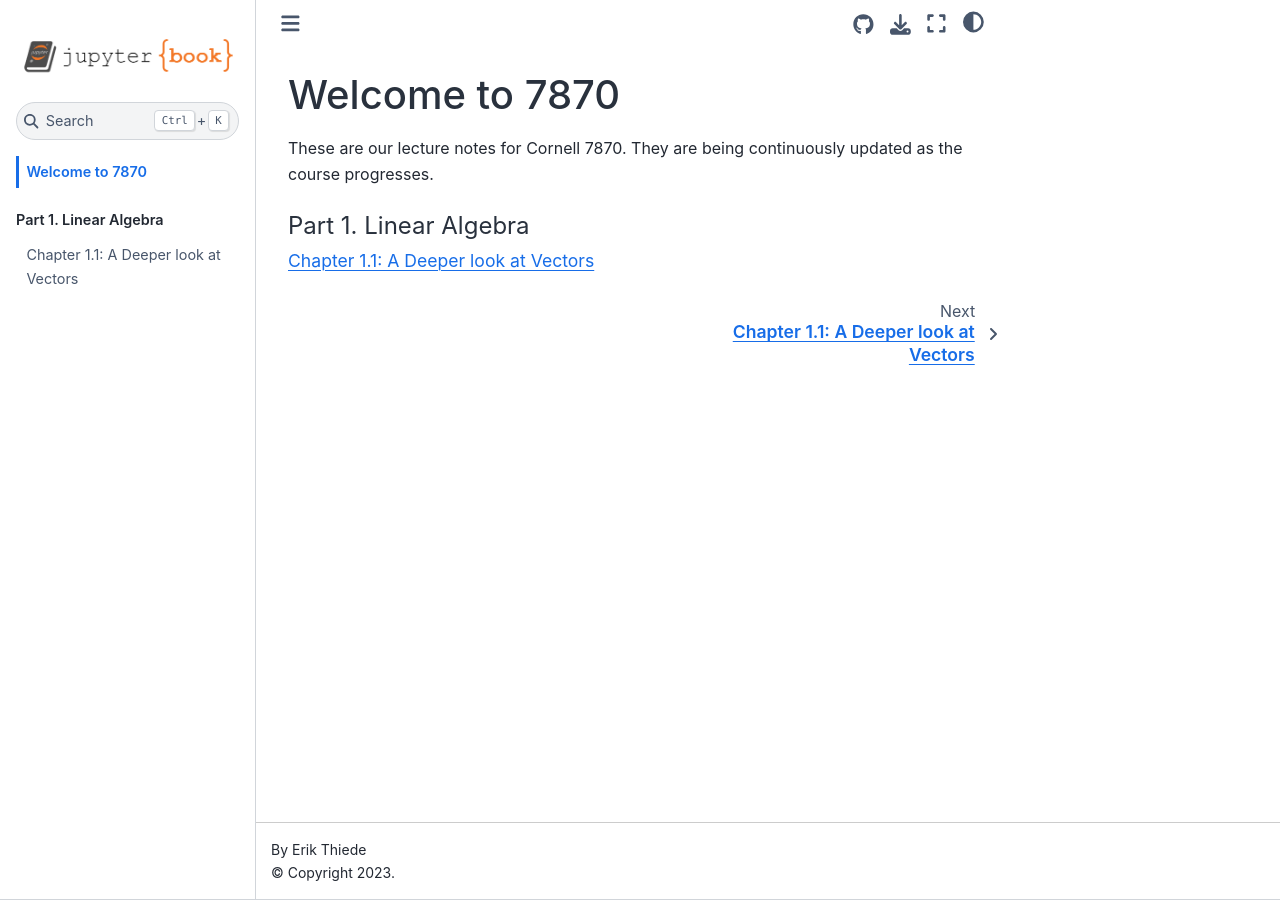
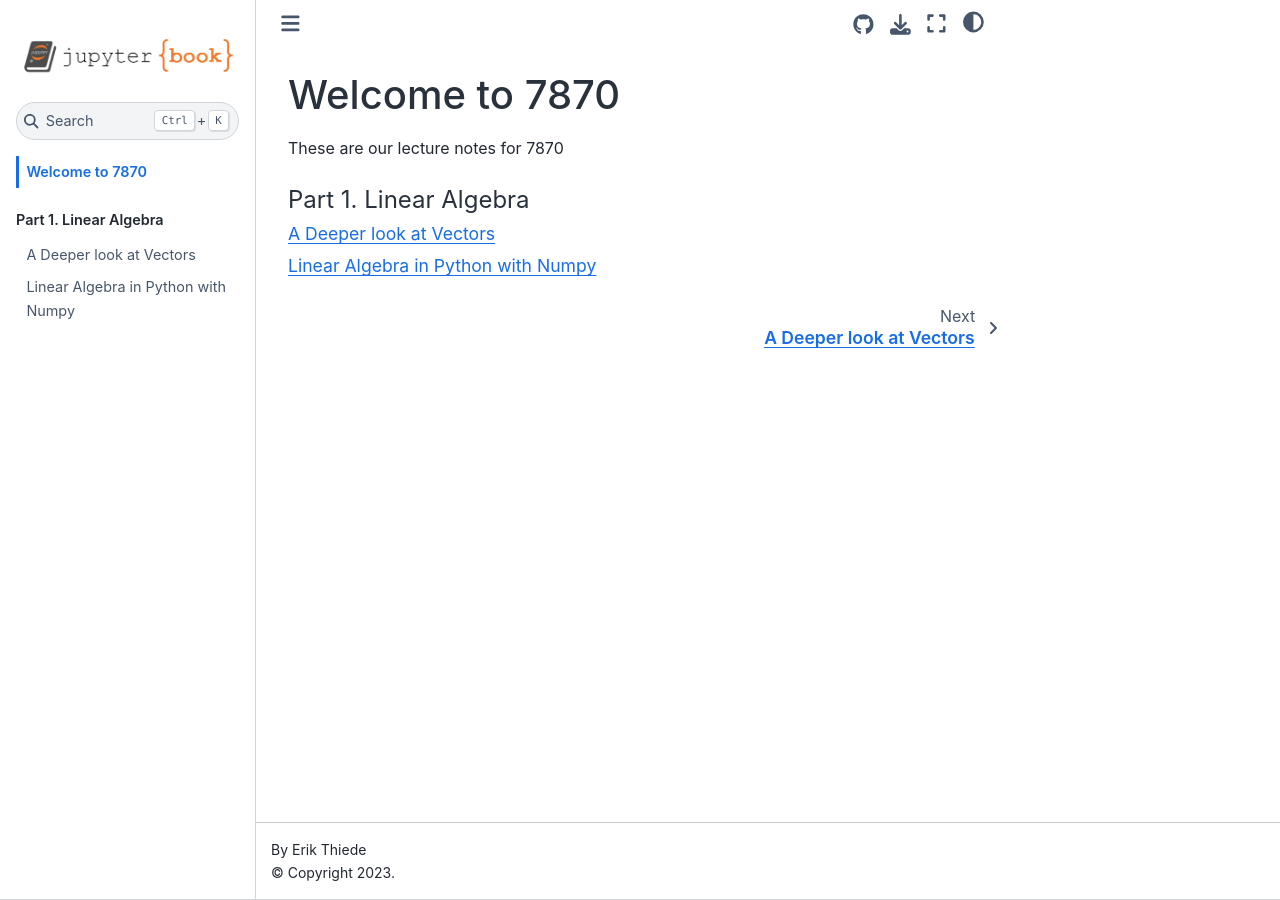
Before and after one commit to cornell-chem-7870/lecture_notes, a Jupyter Book: the page built from intro.md, in a window 1280 px wide. Built offline with Jupyter Book 1.0.4 settings and Sphinx 7.4.7 and the Sphinx Book theme 1.1.4, drawn with Linux system fonts in a browser that asks for light colours; some of the changed lines change nothing that is shown.

Commit message:
Added lecture 2 on numpy arrays

````diff
--- a/_toc.yml
+++ b/_toc.yml
@@ -7,3 +7,4 @@
   - caption: Part 1. Linear Algebra
     chapters:
     - file: lecture-01-intro_vectors.md
+    - file: lecture-02-coding_matrices_in_python.md
--- a/intro.md
+++ b/intro.md
@@ -1,6 +1,6 @@
 # Welcome to 7870
 
-These are our lecture notes for Cornell 7870.  They are being continuously updated as the course progresses.
+These are our lecture notes for 7870
 
 ```{tableofcontents}
 ```
--- a/lecture-01-intro_vectors.md
+++ b/lecture-01-intro_vectors.md
@@ -11,7 +11,7 @@
   name: python3
 ---
 
-# Chapter 1.1: A Deeper look at Vectors
+# A Deeper look at Vectors
 
 ## Learning Objectives
 
--- /dev/null
+++ b/lecture-02-coding_matrices_in_python.md
@@ -0,0 +1,302 @@
+---
+jupytext:
+  text_representation:
+    extension: .md
+    format_name: myst
+    format_version: 0.13
+    jupytext_version: 1.16.4
+kernelspec:
+  display_name: comp-prob-solv
+  language: python
+  name: python3
+---
+
+# Linear Algebra in Python with Numpy
+
+## Learning Objectives
+
+- Be able to use the `numpy` library to create and manipulate matrices.
+- Using `numpy.linalg` to perform more advanced matrix operations.
+- Understand the difference between element-wise operations and matrix operations.
+
+## Introduction to  Numpy
+
+Numpy is a python library for numerical computing. It provides support for large, multi-dimensional arrays and matrices, along with a collection of mathematical functions to operate on these arrays.
+The core data structure in numpy is the `ndarray`, which is a multidimensional array of elements of the same type. To initialize a numpy array, you can use the `np.array()` function.
+
+```python
+import numpy as np
+
+# Create a 1D numpy array
+a = np.array([1, 2, 3, 4, 5])
+print(a)
+
+# Create a 2D numpy array
+b = np.array([[1, 2, 3], [4, 5, 6]])
+print(b)
+```
+
+1D numpy arrays are treated vectors, with little distinction between row and column vectors. 2D numpy arrays are treated as matrices, with rows and columns.
+(One can make an explicit row or column vector by thinking of it as a one-row or one-column matrix,
+and making a 2D array that is shape `(1, n)` or `(n, 1)` respectively.)
+A 3D numpy array can be thought of as a collection of matrices, or a 3-tensor.
+
+Numpy also has support for arrays of complex numbers: in python, complex numbers are represented as `j` rather than `i`.
+
+```python
+import numpy as np
+
+# Create a 1D numpy array of complex numbers
+a = np.array([1 + 2j, 3 + 4j, 5 + 6j])
+print(a)
+```
+
+
+### Accessing Elements of a Numpy Array
+
+You can access elements of a numpy array using indexing. Numpy arrays are zero-indexed, meaning the first element has an index of 0.
+Subsequent elements have indices 1, 2, 3, and so on. You can also use negative indices to access elements from the end of the array.
+
+```python
+import numpy as np
+
+a = np.array([1, 2, 3, 4, 5])
+
+# Access the first element
+print(a[0])
+
+# Access the last element
+print(a[-1])
+```
+
+You can also access ranges of elements using slicing. Slicing allows you to access a subset of elements from the array by specifying a start index, end index, and step size.
+
+```python
+import numpy as np
+
+a = np.array([1, 2, 3, 4, 5])
+
+# Access the first three elements
+print(a[:3])
+
+# Access the second, third, and fourth elements
+print(a[1:4])
+```
+The indexing is *inclusive* on the left and *exclusive* on the right: `a[start:end]` will return elements `start`, `start+1`, ..., `end-1`.
+One can also specify a step size, which is the number of elements to skip between each element.
+
+```python
+import numpy as np
+
+a = np.array([1, 2, 3, 4, 5, 6, 7, 8, 9, 10])
+
+# Access every other element
+print(a[::2])
+
+# Access elements in reverse order
+print(a[::-1])
+
+# Access every second element between the 3rd and 8th elements
+print(a[2:8:2])
+```
+
+#### Accessing Elements of a 2D Numpy Array
+
+For 2D numpy arrays, you can access elements using two indices: the row index and the column index. The row index comes first, followed by the column index.
+
+```python
+import numpy as np
+
+a = np.array([[1, 2, 3], [4, 5, 6], [7, 8, 9]])
+
+# Access the element in the first row and first column
+print(a[0, 0])
+
+# Access the element in the second row and third column
+print(a[1, 2])
+```
+
+You can also use slicing to access ranges of elements in a 2D numpy array.
+
+```python
+import numpy as np
+
+a = np.array([[1, 2, 3], [4, 5, 6], [7, 8, 9]])
+
+# Access the first row
+print(a[0, :])
+
+# Access the second column
+print(a[:, 1])
+
+# Access a submatrix
+print(a[:2, :2])
+```
+Note that here a colon `:` is used to indicate that all elements along that axis should be included.
+
+### Basic Operations on Numpy Arrays
+
+Most operations on numpy arrays are element-wise. This means that the operation is applied to each element of the array individually.
+
+```python
+import numpy as np
+
+a = np.array([1, 2, 3, 4, 5])
+
+# Add 1 to each element
+b = a + 1
+print(b)
+
+# Square each element: exponentiation is double asterisk NOT caret
+c = a**2
+print(c)
+```
+
+Many additional mathematical operations are available in numpy, such as `np.sin()`, `np.cos()`, `np.exp()`, and `np.log()`.
+Again, these operations are applied element-wise to the array.
+
+```python
+import numpy as np
+a = np.array([[1, 2], [3, 4]])
+
+# Compute the sine of each element
+b = np.sin(np.pi * a)
+print(b)
+```
+In general, element-wise operations such as adding, subtracting, etc, typically require that the two arrays have the same shape.
+
+```python
+import numpy as np
+
+a = np.array([[1, 2, 3], [4, 5, 6]])
+b = np.array([[7, 8, 9], [10, 11, 12]])
+
+# Add the two arrays element-wise
+c = a + b
+print(c)
+```
+However, there is one exception: numpy will tile along dimensions of size 1 to make the shapes match.
+
+```python
+import numpy as np
+
+a = np.array([[1, 2, 3], [4, 5, 6]]) # 2x3
+b = np.array([[7, 8, 9]]) # 1x3
+
+# Add the two arrays element-wise
+c = a + b
+print(c) # b is added to each row of a
+
+d = np.array([[1, 2], [3, 4], [5, 6]]) # 3x2
+e = np.array([[7], [8], [9]]) # 3x1
+
+# Add the two arrays element-wise
+f = d + e
+print(f) # e is added to each column of d
+```
+Moreover, if one of the arrays has less dimensions than the other, numpy will add dimensions of size 1 to the smaller array to try and make the shapes match.
+
+```python
+import numpy as np
+
+a = np.array([[1, 2, 3], [4, 5, 6]]) # 2x3
+b = np.array([7, 8, 9]) # this time a 1D array of length 3
+
+# Add the two arrays element-wise
+c = a + b
+print(c) # b is added to each row of a
+```
+Note that these element-wise operations could also be performed manually by writing loops that iterate over the elements of the array.
+However, using numpy's built-in functions is generally much faster and more efficient.
+
+## Linear Algebra with Numpy
+
+Importantly, the multiplication operator `*` performs element-wise multiplication, *not* matrix multiplication.
+Matrix multiplication is performed using the `@` operator.
+
+```python
+import numpy as np
+
+a = np.array([[1, 2], [3, 4]])
+b = np.array([[5, 6], [7, 8]])
+
+# Element-wise multiplication
+c = a * b
+print(c)
+
+# Matrix multiplication
+d = a @ b
+print(d)
+```
+Numpy also provides a function `np.dot()` to perform matrix multiplication and matrix-vector multiplication.
+```python
+f = np.dot(a, b)
+print(f)
+```
+In most cases `@` and `np.dot()` will give the same result, but there are some edge cases where they differ.
+In general, it is recommended to use `@` for matrix multiplication.  However, always check on a small example to make sure you understand the behavior!
+
+Matrix-vector products can also be performed using `@` or `np.dot()`.
+```python
+import numpy as np
+
+a = np.array([[1, 2], [3, 4]])
+b = np.array([5, 6])
+
+# Matrix-vector multiplication: b is interpreted as a column vector
+c = a @ b
+print(c)
+
+# Matrix-vector multiplication: b is interpreted as a row vector
+d = b @ a
+```
+If one makes an explicit column vector as an Nx1 matrix, then former multiplication will work as expected,
+but the latter will raise an error.
+
+```python
+import numpy as np
+
+a = np.array([[1, 2], [3, 4]])
+b = np.array([[5], [6]])
+
+c = a @ b
+print(c)
+
+# d = b @ a  # This will raise an error
+d = b.T @ a  # This will work as we are multiplying a row vector by a matrix
+print(d)
+```
+
+Numpy also provides some attributes for operations on arrays, such as the ability to take
+the transpose of a matrix can be computed using `.T`.
+```python
+import numpy as np
+
+a = np.array
+([[1, 2, 3],
+  [4, 5, 6]])
+
+# Transpose the matrix
+b = a.T
+print(b)
+```
+
+
+
+Numpy provides a module called `numpy.linalg` that contains a variety of linear algebra functions. This module can be used to perform operations such as matrix inversion, determinant calculation, eigenvalue computation, and more.
+
+For instance, to take the inverse of a matrix, you can use the `np.linalg.inv()` function.
+
+```python
+import numpy as np
+
+a = np.array([[1, 2], [3, 4]])
+
+# Compute the inverse of the matrix
+b = np.linalg.inv(a)
+print(b)
+```
+
+Numpy also has the matrix equivalent of many elementwise functions: if you want to take the matrix exponential instead of an elementwise exponential, you can use `np.linalg.expm()`, for instance.
+In general, spending some time exploring the `numpy.linalg` module can be very helpful for understanding the capabilities of numpy,
+and the [corresponding documentation](https://numpy.org/doc/2.1/reference/routines.linalg.html) is a great use of time.
````
